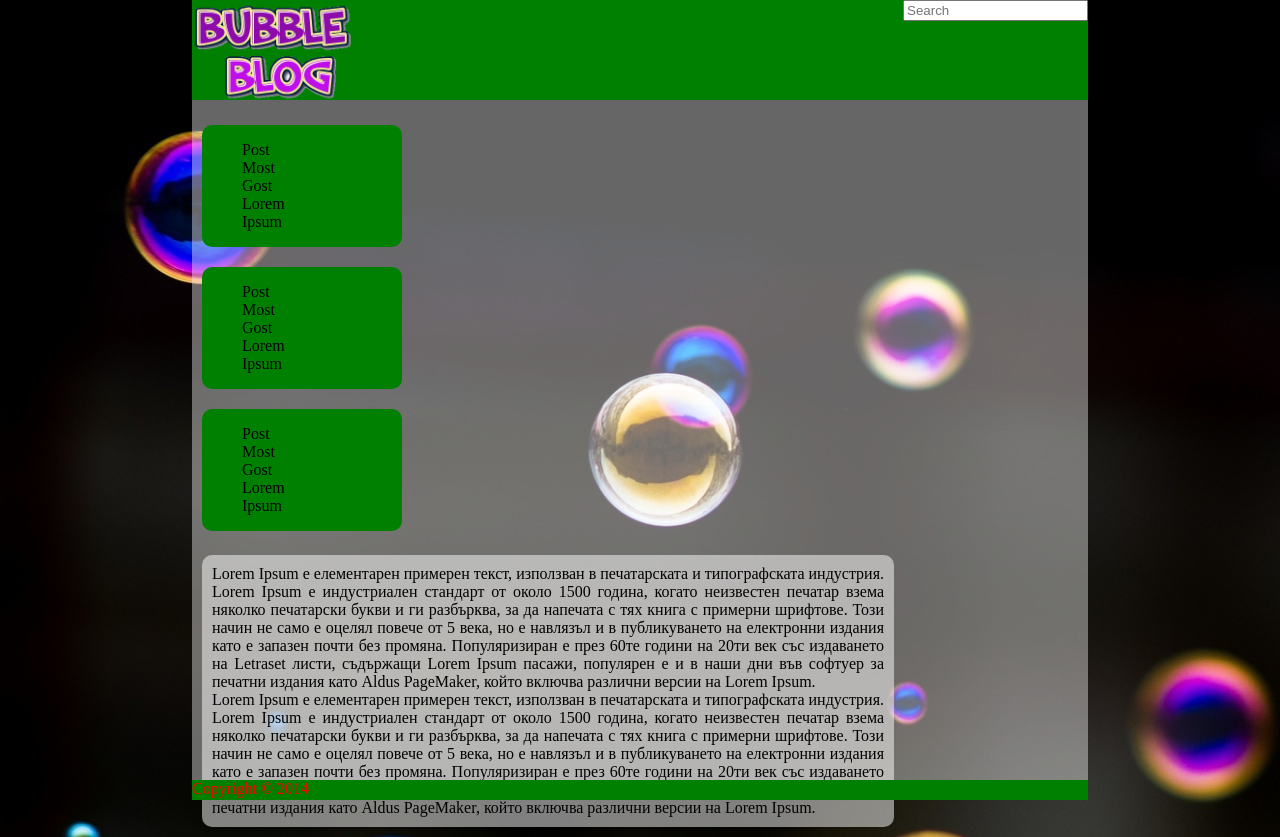
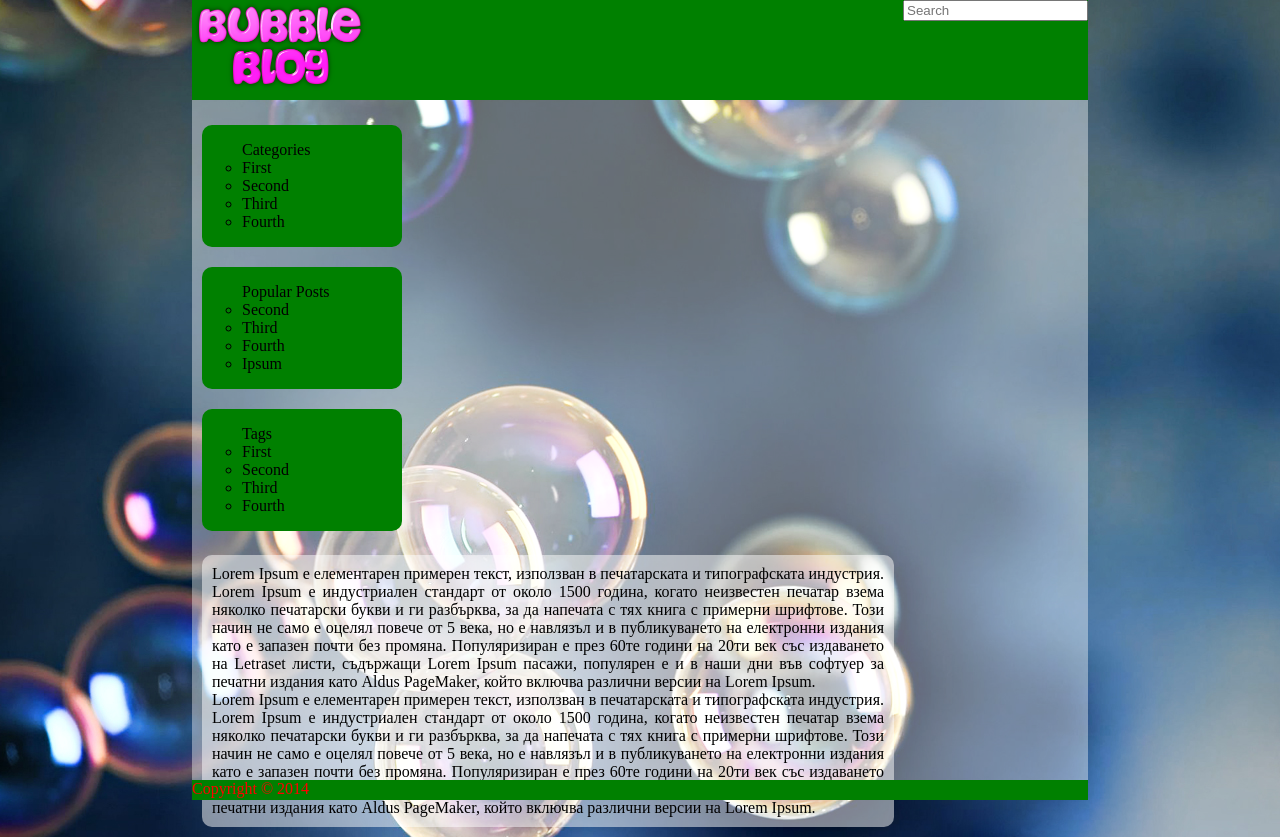
Before and after one commit to JulietaAtanasova/teamSaponaria, a PHP site: page /header.html in a window 1280 px wide. Run offline with PHP 8.4, Linux system fonts and the light colour scheme.

Commit message:
index update

```diff
--- a/css/style.css
+++ b/css/style.css
@@ -5,7 +5,7 @@ html, body {
     height:100%;
 }
 body{
-    background-image:url('../images/colorful-bubbles-1.jpg');
+    background-image:url('../images/artistic-bubbles_00219424.jpg');
 }
 header {
     height: 100px;
@@ -30,8 +30,12 @@ div#wrapper {
     margin: 10px;
 }
     .sidebar ul li {
+        list-style-type: circle;
+    }
+    .sidebar ul li:first-of-type{
         list-style-type: none;
     }
+
 #main {
     width: 75%;
     vertical-align: top;
@@ -61,7 +65,7 @@ header input {
 div#container {
     width:250px;
     height:200px;
-    margin: 50px auto 0 auto;
+    margin: 100px auto 0 auto;
 }
 div#bg {
     background-color:rgba(255, 255, 255, 0.3);
@@ -84,8 +88,7 @@ div#container form input[type=submit] {
     margin-top:18px;
     background:rgba(222, 19, 238, 0.9);
     border:none;
-    color:#2bf51b;
-    text-shadow: 0 0 3px #fff;
+    color: #ffffff;
 }
 footer {
     position: absolute;
--- a/header.html
+++ b/header.html
@@ -8,35 +8,35 @@
 <body>
     <div id="wrapper">
         <header>
-            <img id="logo" src="./images/coollogo_com-138353513.png" alt="logo"/>
+            <img id="logo" src="./images/cooltext1684135702.png" alt="logo"/>
             <input type="search" placeholder="Search">
         </header>
         <div id="sidebars">
             <aside class="sidebar">
                 <ul>
-                    <li>Post</li>
-                    <li>Most</li>
-                    <li>Gost</li>
-                    <li>Lorem</li>
+                    <li>Categories</li>
+                    <li>First</li>
+                    <li>Second</li>
+                    <li>Third</li>
+                    <li>Fourth</li>
+                </ul>
+            </aside>
+            <aside class="sidebar">
+                <ul>
+                    <li>Popular Posts</li>
+                    <li>Second</li>
+                    <li>Third</li>
+                    <li>Fourth</li>
                     <li>Ipsum</li>
                 </ul>
             </aside>
             <aside class="sidebar">
                 <ul>
-                    <li>Post</li>
-                    <li>Most</li>
-                    <li>Gost</li>
-                    <li>Lorem</li>
-                    <li>Ipsum</li>
-                </ul>
-            </aside>
-            <aside class="sidebar">
-                <ul>
-                    <li>Post</li>
-                    <li>Most</li>
-                    <li>Gost</li>
-                    <li>Lorem</li>
-                    <li>Ipsum</li>
+                    <li>Tags</li>
+                    <li>First</li>
+                    <li>Second</li>
+                    <li>Third</li>
+                    <li>Fourth</li>
                 </ul>
             </aside>
         </div>
--- a/index.html
+++ b/index.html
@@ -3,7 +3,7 @@
 <html lang="en" xmlns="http://www.w3.org/1999/xhtml">
 <head>
     <meta charset="utf-8" />
-    <title>Saponaria</title>
+    <title>Bubble Blog</title>
     <link href="css/style.css" rel="stylesheet" />
     <link href="css/bootstrap.min.css" rel="stylesheet">
     <script src="http://ajax.googleapis.com/ajax/libs/jquery/1.11.1/jquery.min.js"></script>
@@ -12,7 +12,7 @@
 <body>
     <button>Sign Up</button>
     <div id="container">
-        <img src="./images/coollogo_com-138353513.png" alt="logo"/>
+        <img src="./images/cooltext1684135702.png" alt="logo"/>
         <div id="bg">
             <form action="#" method="post">
                 <input type="text" name="username" placeholder="Username" />
```
Also changed, not shown: images/artistic-bubbles_00219424.jpg (added), images/cooltext1684135702.png (added), images/cooltext1684165279.png (added).
